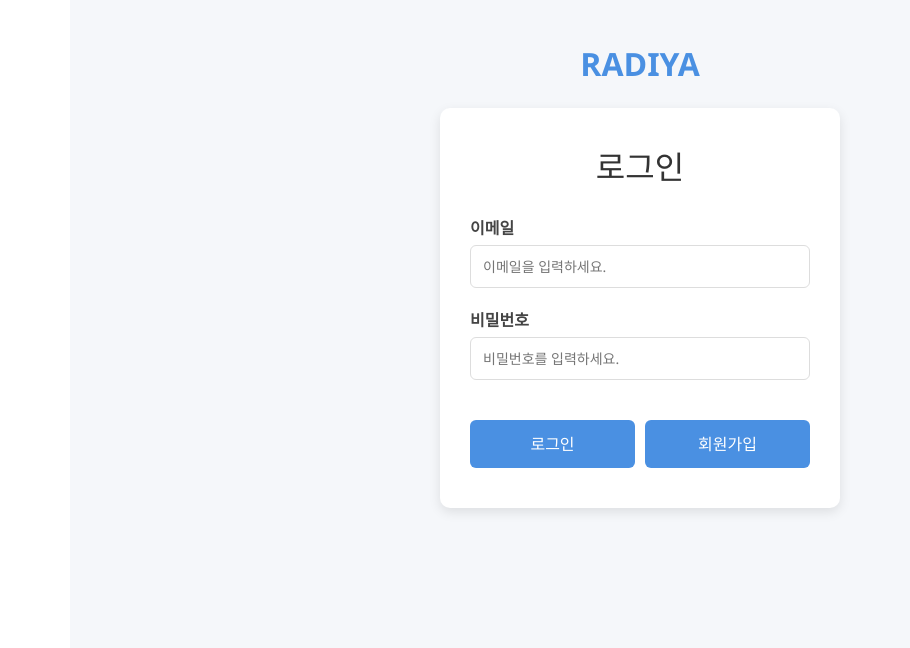
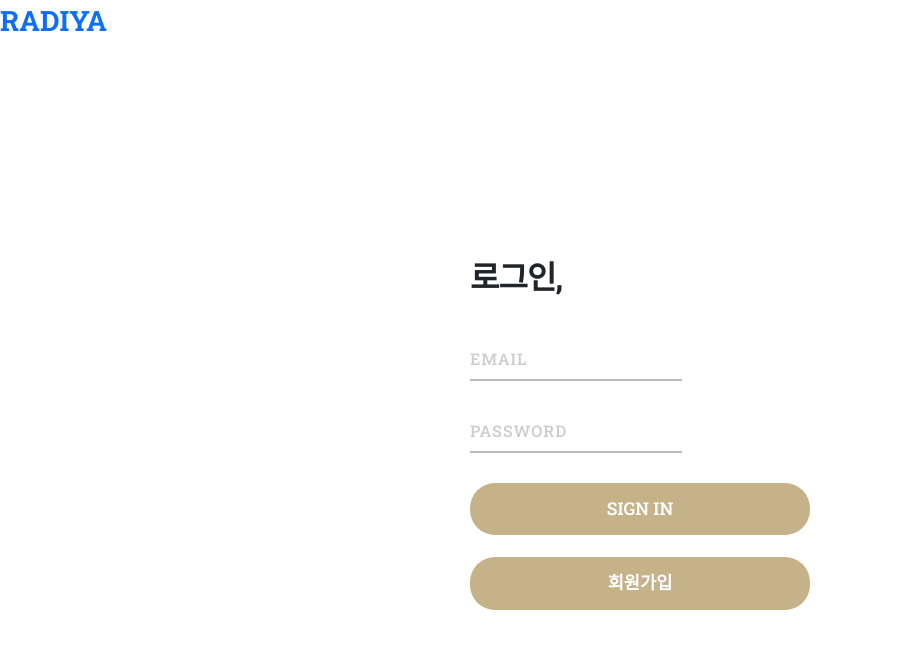
Before and after one commit to ahnbyeongwoo/radiya-shoppingmall, a Vue app: page /login in a window 1280 px wide. Shown: the top 648 px of the page, without its empty margins (0-910 px from the left). Built offline with nearby package versions, Linux system fonts and the light colour scheme.

Commit message:
css 수정

```diff
--- a/src/App.vue
+++ b/src/App.vue
@@ -12,3 +12,11 @@ export default {
   }
 }
 </script>
+
+<style>
+@import url('https://fonts.googleapis.com/css2?family=Roboto+Slab:wght@100..900&display=swap');
+
+body {
+  font-family: 'Roboto Slab', serif !important;
+}
+</style>
--- a/src/components/LikePage.vue
+++ b/src/components/LikePage.vue
@@ -1,13 +1,16 @@
 <template>
-  <div class="like-page">
-    <router-link to="/" class="shoppingmall-title">RADIYA</router-link>
-    <h2 class="fw-bold fs-4 ">좋아요 목록 페이지</h2>
-    <ul v-if="likedProducts.length > 0" class="like-list">
-      <li v-for="(item, index) in likedProducts" :key="index" class="like-item">
-        <img :src="item.image" alt="item.name" width="100" />
-        <div class="like-info">
-          <p>{{ item.name }}</p>
-          <p>{{ formatPrice(item.price) }}원</p>
+  <div class="container py-4">
+    <router-link to="/" class="text-decoration-none text-primary fs-3 fw-bold">RADIYA</router-link>
+    <h2 class="fw-bold mt-2 ">좋아요 목록 페이지</h2>
+    <ul v-if="likedProducts.length > 0" class="list-group mt-4">
+      <li v-for="(item, index) in likedProducts" :key="index"
+      class="list-group-item d-flex align-items-center justify-content-between flex-wrap">
+      <div class="d-flex align-items-center gap-4">
+          <img :src="item.image" alt="item.name" width="100" class="img-thumbnail" />
+        <div>
+          <h5 class="mb-1">{{ item.name }}</h5>
+          <p class="text-primary fw-bold mb-2">{{ formatPrice(item.price) }}원</p>
+        </div>
         </div>
         <button class="btn btn-outline-danger" @click="removeFromLike(index)">삭제</button>
       </li>
@@ -77,42 +80,8 @@ export default {
 </script>
 
 <style scoped>
-.like-page {
-  max-width: 800px;
-  margin: 0 auto;
-  padding: 20px;
-}
-.shoppingmall-title {
-  font-size: 32px;
-  font-weight: bold;
-  color: #4A90E2;
-  text-decoration: none;
-  margin-bottom: 20px;
-}
-.like-list {
-  list-style: none;
-  padding: 0;
+img {
+  object-fit: contain;
 }
 
-.like-item {
-  display: flex;
-  align-items: center;
-  gap: 20px;
-  padding: 16px 0;
-  border-bottom: 1px solid #eee;
-}
-
-.like-item img {
-  width: 100px;
-  height: auto;
-  border-radius: 4px;
-}
-
-.like-info {
-  flex: 1;
-}
-
-.like-info p {
-  margin: 4px 0;
-}
 </style>
--- a/src/components/MainPage.vue
+++ b/src/components/MainPage.vue
@@ -1,5 +1,5 @@
 <template>
-  <div class="main-page container-fluid px-5">
+  <div class="container-fluid px-5">
     <!-- 최상단 타이틀 및 우측 버튼 -->
     <div class="d-flex justify-content-between align-items-center py-3 border-bottom">
       <h1 class="fw-bold fs-3 text-primary">RADIYA</h1>
@@ -158,7 +158,5 @@ export default {
 </script>
 
 <style scoped>
-.main-container {
-  background-color: #ffffff;
-}
+
 </style>
--- a/src/components/ProductDetail.vue
+++ b/src/components/ProductDetail.vue
@@ -1,12 +1,29 @@
 <template>
-  <div v-if="product" class="product-detail">
-    <router-link to='/' class="shoppingmall-title">RADIYA</router-link>
-    <h2>{{ product.name }}</h2>
-    <img :src="product.image" :alt="product.name" class="product-image" />
-    <p><strong>가격:</strong> ${{ product.price }}</p>
-    <p><strong>카테고리:</strong> {{ product.category }}</p>
-    <p><strong>설명:</strong> {{ product.description }}</p>
-    <button class="btn btn-sm btn-outline-success" @click="addToCart(product)">장바구니에 담기</button>
+  <div v-if="product" class="container py-5 d-flex justify-content-center">
+    <router-link to="/" class="text-decoration-none text-primary fs-3 fw-bold mb-3">RADIYA</router-link>
+    <div class="card p-4 shadow" style="max-width: 400px; width: 100%;">
+      <!-- 상품 이미지 -->
+      <img
+        :src="product.image"
+        :alt="product.name"
+        class="card-img-top mb-4"
+        style="max-height: 400px; object-fit: contain;"
+      />
+
+      <!-- 상품 정보 -->
+      <div class="card-body text-center">
+        <h4 class="fw-bold mb-3">{{ product.name }}</h4>
+        <p class="fs-5 mb-1"><strong>가격:</strong> ${{ product.price }}</p>
+        <p class="fs-6 mb-1"><strong>카테고리:</strong> {{ product.category }}</p>
+        <p class="fs-6 text-start mb-4">
+          <strong>설명:</strong> {{ product.description }}
+        </p>
+
+        <button class="btn btn-success w-100" @click="addToCart(product)">
+          🛒 장바구니 추가
+        </button>
+      </div>
+    </div>
   </div>
 </template>
 
@@ -31,7 +48,7 @@ export default {
       console.error('상품 불러오기 실패:', err);
     }
   },
-  methods:{
+  methods: {
     addToCart(product) {
       const cart = JSON.parse(localStorage.getItem('cart') || '[]');
       cart.push(product);
@@ -43,21 +60,7 @@ export default {
 </script>
 
 <style scoped>
-.product-detail {
-  max-width: 600px;
-  margin: 0 auto;
-  text-align: center;
-}
-.product-image {
-  width: 100%;
-  max-width: 300px;
-  margin: 20px auto;
-}
-.shoppingmall-title {
-  font-size: 32px;
-  font-weight: bold;
-  color: #4A90E2;
-  text-decoration: none;
-  margin-bottom: 20px;
+.card-img-top {
+  border-radius: 12px;
 }
 </style>
--- a/src/components/ProductList.vue
+++ b/src/components/ProductList.vue
@@ -132,54 +132,5 @@ export default {
 </script>
 
 <style scoped>
-.product-grid {
-  display: flex;
-  flex-wrap: wrap;
-  gap: 24px;
-  margin-top: 20px;
-}
 
-.product-card {
-  width: 200px;
-  border: 1px solid #ddd;
-  border-radius: 8px;
-  padding: 16px;
-  text-align: center;
-}
-
-.product-image {
-  width: 100%;
-  height: auto;
-  border-radius: 4px;
-}
-
-.product-name {
-  font-weight: bold;
-  margin-top: 10px;
-}
-
-.product-price {
-  margin-top: 6px;
-  font-size: 1.5em;
-}
-
-.like-button {
-  margin-top: 8px;
-  background: none;
-  border: none;
-  cursor: pointer;
-  font-size: 1.2em;
-}
-
-.like-button span.liked {
-  color: red;
-}
-
-.detail-button {
-  margin-top: 8px;
-  background: none;
-  border: none;
-  cursor: pointer;
-  font-size: 1.2em;
-}
 </style>
--- a/src/components/UserLogin.vue
+++ b/src/components/UserLogin.vue
@@ -1,23 +1,30 @@
-<template><!--로그인-->
-  <div class="container">
-    <router-link to='/' class="shoppingmall-title">RADIYA</router-link>
-    <div class="login-container">
-      <h2>로그인</h2>
-      <form @submit.prevent="login" id="login-form">
-        <div><!--이메일 란-->
-          <label for="email">이메일</label>
-          <input type="email" id="email" v-model="email" placeholder="이메일을 입력하세요.">
+<template>
+  <router-link to="/" class="text-decoration-none text-primary fs-3 fw-bold mb-3">RADIYA</router-link>
+  <div class="login-bg">
+    <form class="login-form" @submit.prevent="login">
+      <h2 class="login-title">로그인,</h2>
+      <div class="form-group mb-4">
+        <input
+          type="email"
+          v-model="email"
+          class="form-control-line"
+          placeholder="EMAIL"
+          autocomplete="off"
+        />
       </div>
-        <div><!--비밀번호 란-->
-          <label for="password">비밀번호</label>
-          <input type="password" id="password" v-model="password" placeholder="비밀번호를 입력하세요.">
+      <div class="form-group mb-4">
+        <input
+          type="password"
+          v-model="password"
+          class="form-control-line"
+          placeholder="PASSWORD"
+          autocomplete="off"
+        />
       </div>
-        <div class="button-group">
-          <button type="submit" class="login-button">로그인</button>
-          <button type="button" class="signup-button" @click="goToSignUp">회원가입</button>
-        </div>
+      <button type="submit" class="btn-signin mb-3">SIGN IN</button>
+      <button type="submit" class="btn-signin mb-3" @click="goToSignUp">회원가입</button>
+
     </form>
-    </div>
   </div>
 </template>
 
@@ -32,12 +39,12 @@ export default {
       password: '',
     };
   },
-
   methods: {
     goToSignUp() {
       this.$router.push('/signup'); // 회원가입 페이지로 이동
     },
-    login() {// 로그인 요청
+
+    login() {
       const loginData = {
         email: this.email,
         password: this.password,
@@ -46,9 +53,8 @@ export default {
       axios.post('http://localhost:3000/login', loginData)
         .then(response => {
           alert(response.data.message);
-          if (response.data.user) {// 로그인 성공 시 사용자 정보 저장
-            console.log('로그인된 사용자:', response.data.user);
-            localStorage.setItem('currentUser', JSON.stringify(response.data.user));// 로컬 스토리지에 사용자 정보 저장
+          if (response.data.user) {
+            localStorage.setItem('currentUser', JSON.stringify(response.data.user));
             window.dispatchEvent(new Event('storage'));
             this.$router.push('/');
           }
@@ -56,107 +62,102 @@ export default {
         .catch(error => {
           console.error('로그인 오류:', error);
           alert('로그인 실패! 아이디와 비밀번호를 확인하세요.');
+
         });
     }
-  },
   }
-
+}
 </script>
 
- <style>
- .container {
+<style scoped>
+.login-bg {
+  min-height: 100vh;
+  background: #fff;
+  display: flex;
+  justify-content: center;
+  align-items: center;
+}
+.login-form {
+  width: 340px;
   display: flex;
   flex-direction: column;
-  align-items: center;
-  padding-top: 40px;
-  background-color: #f5f7fa;
-  min-height: 100vh;
-  font-family: 'Segoe UI', Tahoma, Geneva, Verdana, sans-serif;
+  align-items: stretch;
 }
-
-.shoppingmall-title {
-  font-size: 32px;
+.login-title {
+  font-size: 2rem;
   font-weight: bold;
-  color: #4A90E2;
-  text-decoration: none;
-  margin-bottom: 20px;
+  margin-bottom: 36px;
+  text-align: left;
+  margin-top: 0;
+  letter-spacing: -1px;
 }
-
-.login-container {
-  background-color: #ffffff;
-  padding: 40px 30px;
-  border-radius: 10px;
-  box-shadow: 0 4px 12px rgba(0, 0, 0, 0.1);
+.form-control-line {
+  border: none;
+  border-bottom: 2px solid #bbb;
+  border-radius: 0;
+  padding: 14px 0 8px 0;
+  font-size: 1rem;
+  background: transparent;
+  outline: none;
+  color: #222;
+  font-weight: 500;
+  letter-spacing: 1px;
+  box-shadow: none;
+}
+.form-control-line:focus {
+  border-bottom: 2px solid #b39c6a;
+  background: transparent;
+  outline: none;
+  box-shadow: none;
+}
+.form-control-line::placeholder {
+  color: #ccc;
+  font-weight: 500;
+  letter-spacing: 1px;
+}
+.forgot-row {
+  margin-top: -12px;
+  margin-bottom: 28px;
+}
+.forgot-password {
+  color: #bbb;
+  font-size: 0.95rem;
+  cursor: pointer;
+}
+.btn-signin {
   width: 100%;
-  max-width: 400px;
+  background: #c6b288;
+  color: #fff;
+  border: none;
+  border-radius: 25px;
+  padding: 13px 0;
+  font-size: 1.1rem;
+  font-weight: 600;
+  margin-bottom: 18px;
+  margin-top: 6px;
+  cursor: pointer;
+  transition: background 0.2s;
 }
-
-.login-container h2 {
-  text-align: center;
-  margin-bottom: 30px;
-  color: #333;
+.btn-signin:hover {
+  background: #b39c6a;
 }
-
-form label {
-  display: block;
-  margin-bottom: 5px;
+.btn-facebook {
+  width: 100%;
+  background: transparent;
+  color: #555;
+  border: 2px solid #e2e2e2;
+  border-radius: 25px;
+  padding: 13px 0;
+  font-size: 1.1rem;
+  font-weight: 500;
+  cursor: pointer;
+  transition: border 0.2s;
+}
+.btn-facebook:hover {
+  border: 2px solid #aab8d9;
+}
+.facebook-text {
+  color: #3b5998;
   font-weight: 600;
-  color: #444;
 }
-
-form input {
-  width: 100%;
-  padding: 10px 12px;
-  margin-bottom: 20px;
-  border: 1px solid #ddd;
-  border-radius: 6px;
-  box-sizing: border-box;
-  font-size: 14px;
-}
-
-form input:focus {
-  border-color: #4A90E2;
-  outline: none;
-  box-shadow: 0 0 5px rgba(74, 144, 226, 0.4);
-}
-
-.button-group {/*로그인 회원가입 버튼 그룹 */
-  display: flex;
-  justify-content: space-between;
-  gap: 10px;
-  margin-top: 20px;
-}
-
-.login-button{
-  flex: 1;
-  padding: 12px;
-  background-color: #4A90E2;
-  border: none;
-  color: white;
-  font-size: 16px;
-  border-radius: 6px;
-  cursor: pointer;
-  transition: background-color 0.3s ease;
-}
-
-.login-button:hover{
-  background-color: #357ABD;
-}
-.signup-button{
-  flex: 1;
-  padding: 12px;
-  background-color: #4A90E2;
-  border: none;
-  color: white;
-  font-size: 16px;
-  border-radius: 6px;
-  cursor: pointer;
-  transition: background-color 0.3s ease;
-}
-
-.signup-button:hover{
-  background-color: #357ABD;
-}
-
-
 </style>
```
Also changed, not shown: src/components/CartPage.vue (+13 -8 lines), src/components/PaymentPage.vue (+36 -62 lines), src/components/SignUp.vue (line endings or trailing spaces). Lines whose indentation alone changed are shown as unchanged.
